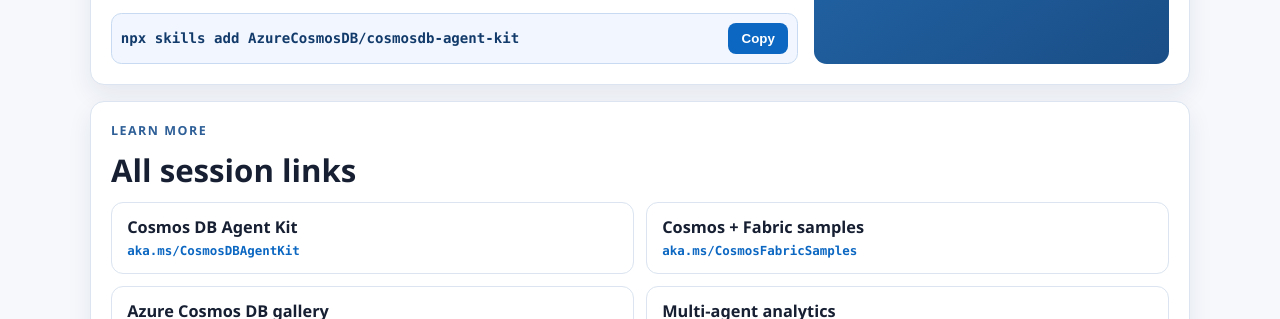
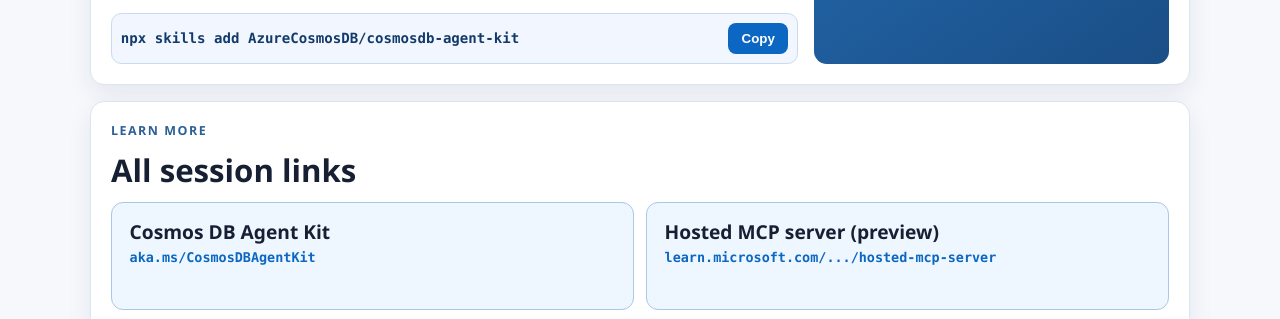
Before and after one commit to madelineegan/cosmosdb-ignite-2026, a plain HTML site: page index.html in a window 1280 px wide. Shown: the part 615-934 px from the top of the page. Drawn offline with Linux system fonts and the light colour scheme.

Commit message:
Feature Agent Kit and Hosted MCP links
Co-authored-by: Copilot <223556219+Copilot@users.noreply.github.com>

```diff
--- a/index.html
+++ b/index.html
@@ -66,9 +66,13 @@
         <h2 id="learn-more-title">All session links</h2>
       </div>
       <div class="learn-more-list">
-        <a class="quick-link" href="https://aka.ms/CosmosDBAgentKit">
+        <a class="quick-link featured-link" href="https://aka.ms/CosmosDBAgentKit">
           <strong>Cosmos DB Agent Kit</strong>
           <code>aka.ms/CosmosDBAgentKit</code>
+        </a>
+        <a class="quick-link featured-link" href="https://learn.microsoft.com/en-us/azure/cosmos-db/gen-ai/hosted-mcp-server">
+          <strong>Hosted MCP server (preview)</strong>
+          <code>learn.microsoft.com/.../hosted-mcp-server</code>
         </a>
         <a class="quick-link" href="https://aka.ms/CosmosFabricSamples">
           <strong>Cosmos + Fabric samples</strong>
@@ -101,10 +105,6 @@
         <a class="quick-link" href="https://learn.microsoft.com/en-us/azure/cosmos-db/gen-ai/agent-memory-toolkit">
           <strong>Agent Memory Toolkit (preview)</strong>
           <code>learn.microsoft.com/.../agent-memory-toolkit</code>
-        </a>
-        <a class="quick-link" href="https://learn.microsoft.com/en-us/azure/cosmos-db/gen-ai/hosted-mcp-server">
-          <strong>Hosted MCP server (preview)</strong>
-          <code>learn.microsoft.com/.../hosted-mcp-server</code>
         </a>
         <a class="quick-link" href="https://learn.microsoft.com/en-us/azure/cosmos-db/gen-ai/agent-kit/overview">
           <strong>Agent Kit documentation</strong>
--- a/styles.css
+++ b/styles.css
@@ -234,6 +234,18 @@ h2 {
   font: 600 .78rem/1.35 ui-monospace, SFMono-Regular, Consolas, monospace;
   overflow-wrap: anywhere;
 }
+.featured-link {
+  padding: 1.05rem 1.1rem;
+  border-color: #a9c7ea;
+  background: #eef6ff;
+  min-height: 108px;
+}
+.featured-link strong {
+  font-size: 1.2rem;
+}
+.featured-link code {
+  font-size: .84rem;
+}
 .quick-link:hover {
   border-color: #a9c7ea;
   box-shadow: 0 8px 18px rgba(20, 60, 109, .08);
```
